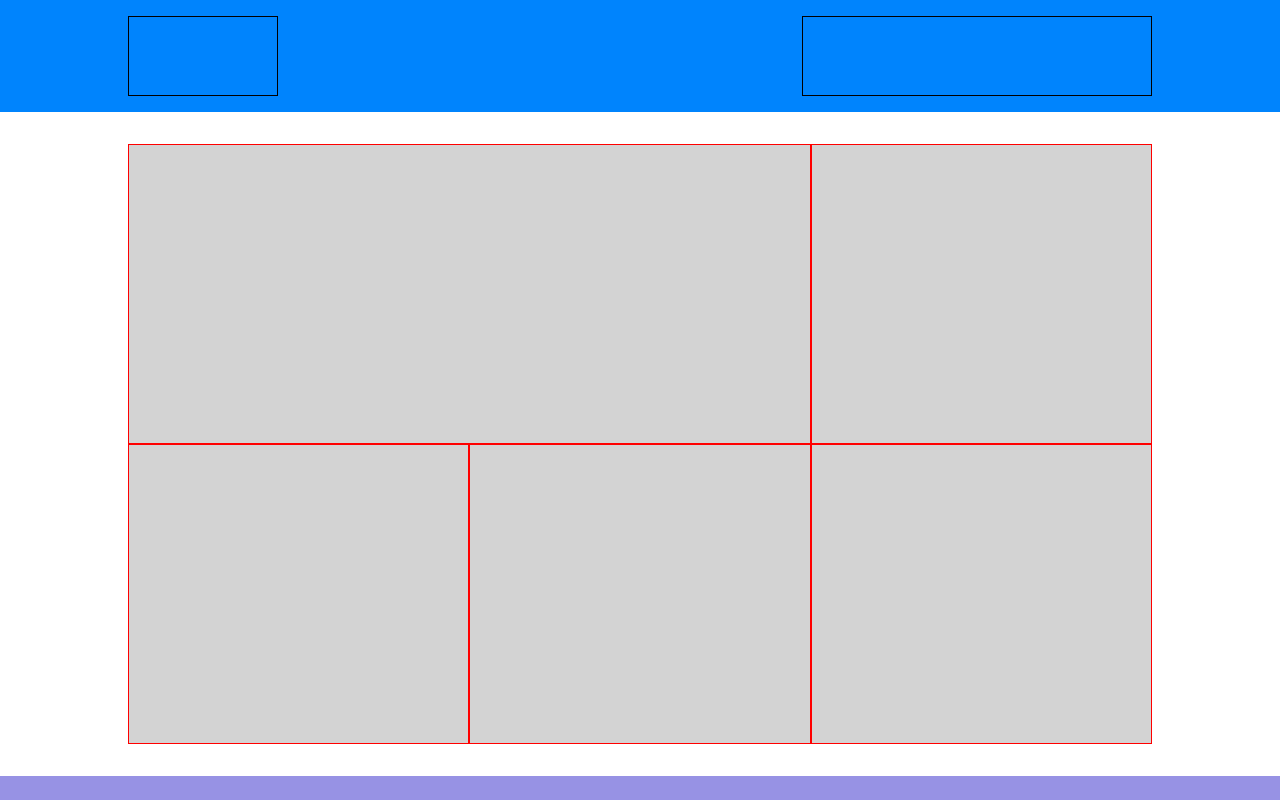
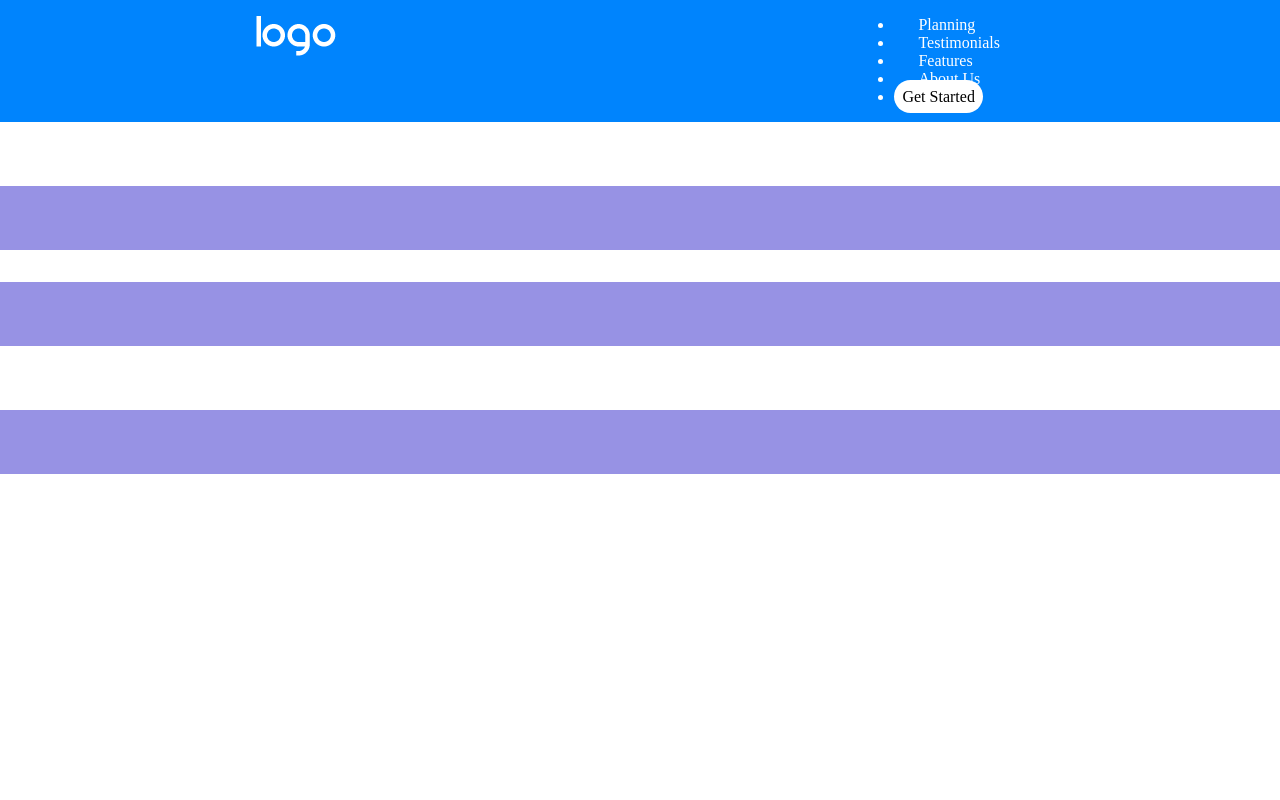
Before and after one commit to sgraziola/htmlcss-responsive-layout, a plain HTML site: page index.html in a window 1280 px wide. Shown: the top 800 px of the page. Drawn offline with Linux system fonts and the light colour scheme.

Commit message:
Add header Ex Responsive Layout

```diff
--- a/assets/css/style.css
+++ b/assets/css/style.css
@@ -11,11 +11,12 @@
     --secondary_lighter: #B5DDFF;
     --accent: #FDC15F;
     --dark: #333333;
+    --darker: #000000;
     --light: #FFFFFF;
 }
 
 .container{
-    width: 80%;
+    width: 60%;
     margin: auto;
 }
 
@@ -127,13 +128,34 @@ section{
 /* #region Header */
     header{
         background-color: var(--secondary);
+        color: var(--light);
     }
     header .container{
         padding: 1rem 0;
     }
-
     nav{
         justify-content: space-between;
+    }
+    .logo img{
+        vertical-align: middle;
+    }
+    .menu{
+        align-self: center;
+    }
+
+    .menu a {
+        text-decoration: none;
+        color: white;
+        padding: 0 1.5rem;
+    }
+    .menu .start{
+        background-color: var(--light);
+        color: var(--darker);
+        padding: 0.5rem;
+        border-radius: 2rem;
+    }
+    .menu ul{
+        display: none;
     }
 /* #endregion Header */
 
@@ -201,5 +223,13 @@ footer{
     .col_lg_4{
         width: calc(100% / 12 * 4);
     }
+
+    .menu ul{
+        display: inline-block;
+    }
+
+    .menu i{
+        display: none;
+    }
 }
 /* #endregion Responsive Desktop */
--- a/index.html
+++ b/index.html
@@ -1,19 +1,35 @@
 <!DOCTYPE html>
 <html lang="en">
+
 <head>
     <meta charset="UTF-8">
     <meta http-equiv="X-UA-Compatible" content="IE=edge">
     <meta name="viewport" content="width=device-width, initial-scale=1.0">
     <title>Responsive Layout</title>
+    <link rel="stylesheet" href="https://cdnjs.cloudflare.com/ajax/libs/font-awesome/6.2.0/css/all.min.css"
+        integrity="sha512-xh6O/CkQoPOWDdYTDqeRdPCVd1SpvCA9XXcUnZS2FmJNp1coAFzvtCN9BmamE+4aHK8yyUHUSCcJHgXloTyT2A=="
+        crossorigin="anonymous" referrerpolicy="no-referrer" />
     <link rel="stylesheet" href="./assets/css/style.css">
 </head>
-<body class="debug">
+
+<body class="">
     <header id="site_header">
         <div class="container">
             <nav class="d_flex">
-                <div class="logo"></div>
+                <div class="logo">
+                    <a href="#"><img src="./assets/img/logo.png" alt="logo"></a>
+                </div>
                 <!-- /.logo -->
-                <div class="menu"></div>
+                <div class="menu">
+                    <i class="fa-solid fa-bars"></i>
+                    <ul>
+                        <li><a href="#">Planning</a></li>
+                        <li><a href="#">Testimonials</a></li>
+                        <li><a href="#">Features</a></li>
+                        <li><a href="#">About Us</a></li>
+                        <li><a class="start" href="#">Get Started</a></li>
+                    </ul>
+                </div>
                 <!-- /.menu -->
             </nav>
         </div>
@@ -125,4 +141,5 @@
     <!-- /#site_footer -->
 
 </body>
+
 </html>
```
